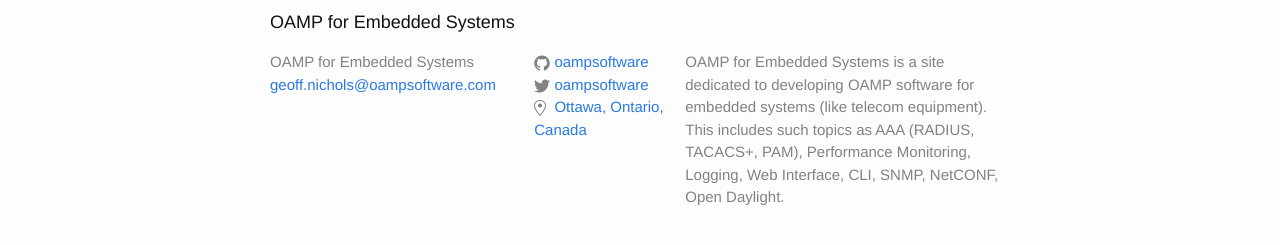
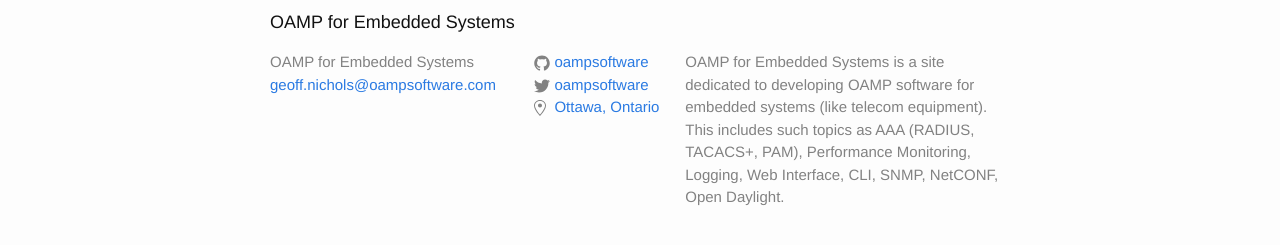
Before and after one commit to oampsoftware/blog, a Jekyll site: the page built from docs/index.html, in a window 1280 px wide. Shown: the part 318-563 px from the top of the page. Built offline with Jekyll 4.4.1, drawn with Linux system fonts in a browser that asks for light colours.

Commit message:
Update _config.yml

```diff
--- a/docs/_config.yml
+++ b/docs/_config.yml
@@ -10,7 +10,7 @@ baseurl: "/blog" # the subpath of your site, e.g. /blog/
 url: "http://oampsoftware.github.io" # the base hostname & protocol for your site
 twitter_username: oampsoftware
 github_username:  oampsoftware
-location: 'Ottawa, Ontario, Canada'
+location: 'Ottawa, Ontario'
 
 # Build settings
 markdown: kramdown
```
